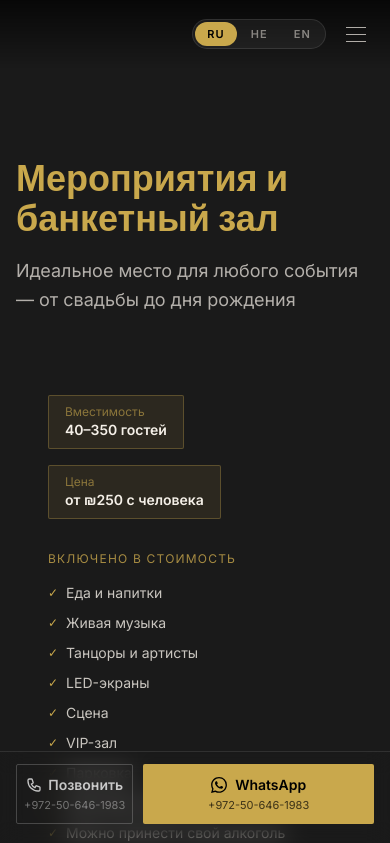
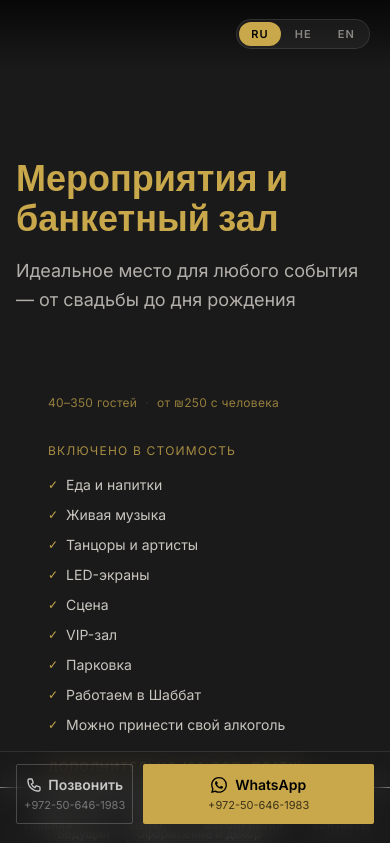
Before and after one commit to ediftw17/panorama-style-website, a Next.js app: page /events in a window 390 px wide. Shown: the top 843 px of the page. Built offline with nearby package versions, Linux system fonts and the light colour scheme.

Commit message:
Mobile: replace hamburger with bottom tab bar, inline capacity/price, add menu popup in EventsCTA

```diff
--- a/app/layout.tsx
+++ b/app/layout.tsx
@@ -114,7 +114,7 @@ export default function RootLayout({
       <body className="bg-background text-cream font-sans antialiased">
         <LanguageProvider>
           <Nav />
-          <main>{children}</main>
+          <main className="pb-14 md:pb-0">{children}</main>
           <Footer />
           <WhatsAppButton />
           <StickyContactBar />
--- a/components/EventsCTA.tsx
+++ b/components/EventsCTA.tsx
@@ -1,5 +1,6 @@
 'use client'
 
+import { useState } from 'react'
 import { useLang } from '@/lib/LanguageContext'
 import { content } from '@/lib/content'
 
@@ -30,8 +31,10 @@ const eventIcons: Record<string, string> = {
 export default function EventsCTA() {
   const { lang } = useLang()
   const t = content[lang].events
+  const menuData = content[lang].menu
+  const [menuOpen, setMenuOpen] = useState(false)
 
-  const phone = '+972508005606'
+  const phone = '+972506461983'
   const whatsapp = '972506461983'
 
   const whatsappMsg = encodeURIComponent(
@@ -43,6 +46,7 @@ export default function EventsCTA() {
   )
 
   return (
+    <>
     <section className="relative bg-background py-20 px-4">
       <div className="max-w-7xl mx-auto">
 
@@ -61,17 +65,12 @@ export default function EventsCTA() {
 
           {/* Left: details */}
           <div className="flex flex-col p-8">
-            {/* Badges */}
-            <div className="flex flex-wrap gap-4 mb-8">
-              <div className="bg-gold/10 border border-gold/30 rounded-sm px-4 py-2">
-                <div className="text-gold/60 text-xs font-sans">{t.capacityLabel}</div>
-                <div className="text-cream font-semibold text-sm font-sans">{t.capacity}</div>
-              </div>
-              <div className="bg-gold/10 border border-gold/30 rounded-sm px-4 py-2">
-                <div className="text-gold/60 text-xs font-sans">{t.priceLabel}</div>
-                <div className="text-cream font-semibold text-sm font-sans">{t.price}</div>
-              </div>
-            </div>
+            {/* Inline capacity + price — no cards */}
+            <p className="text-white/35 text-xs font-sans tracking-wide mb-8">
+              <span className="text-gold/70">{t.capacity}</span>
+              <span className="mx-2 opacity-30">·</span>
+              <span className="text-gold/70">{t.price}</span>
+            </p>
 
             {/* Includes */}
             <div className="mb-6 flex-1">
@@ -131,6 +130,15 @@ export default function EventsCTA() {
               </p>
             </div>
 
+            {/* View menu */}
+            <button
+              onClick={() => setMenuOpen(true)}
+              className="text-gold/60 hover:text-gold text-xs font-sans tracking-widest uppercase mb-5 flex items-center gap-1.5 transition-colors"
+            >
+              <svg className="w-3.5 h-3.5" fill="none" stroke="currentColor" viewBox="0 0 24 24"><path strokeLinecap="round" strokeLinejoin="round" strokeWidth={2} d="M9 5H7a2 2 0 00-2 2v12a2 2 0 002 2h10a2 2 0 002-2V7a2 2 0 00-2-2h-2M9 5a2 2 0 002 2h2a2 2 0 002-2M9 5a2 2 0 012-2h2a2 2 0 012 2" /></svg>
+              {lang === 'he' ? 'לתפריט' : lang === 'en' ? 'View menu' : 'Смотреть меню'}
+            </button>
+
             {/* CTA buttons */}
             <div className="flex flex-col sm:flex-row gap-4">
               <a
@@ -159,5 +167,43 @@ export default function EventsCTA() {
         </div>
       </div>
     </section>
+
+    {/* Menu popup — bottom sheet on mobile, centered modal on desktop */}
+    {menuOpen && (
+      <div className="fixed inset-0 z-50 flex items-end sm:items-center justify-center" onClick={() => setMenuOpen(false)}>
+        <div className="absolute inset-0 bg-black/80 backdrop-blur-sm" />
+        <div
+          className="relative w-full sm:max-w-lg bg-[#111] border-t sm:border border-white/10 sm:rounded-sm max-h-[80vh] overflow-y-auto"
+          onClick={e => e.stopPropagation()}
+        >
+          {/* Handle bar (mobile) */}
+          <div className="flex justify-center pt-3 pb-1 sm:hidden">
+            <div className="w-8 h-0.5 bg-white/20 rounded-full" />
+          </div>
+          <div className="flex items-center justify-between px-6 py-4 border-b border-white/8">
+            <h3 className="font-playfair text-xl text-white">
+              {lang === 'he' ? 'תפריט' : lang === 'en' ? 'Menu' : 'Меню'}
+            </h3>
+            <button onClick={() => setMenuOpen(false)} className="text-white/40 hover:text-white text-2xl leading-none">×</button>
+          </div>
+          <div className="px-6 py-5 space-y-6">
+            {menuData.categories.map((cat: { name: string; items: string[] }) => (
+              <div key={cat.name}>
+                <p className="text-gold/60 text-[10px] tracking-[0.3em] uppercase font-sans mb-2">{cat.name}</p>
+                <div className="flex flex-wrap gap-x-3 gap-y-1">
+                  {cat.items.map((item: string) => (
+                    <span key={item} className="text-white/60 text-sm font-sans">{item}</span>
+                  ))}
+                </div>
+              </div>
+            ))}
+            <p className="text-white/25 text-xs font-sans pt-2 border-t border-white/6">
+              {lang === 'he' ? '* התפריט עשוי להשתנות' : lang === 'en' ? '* Menu subject to change' : '* Меню может изменяться'}
+            </p>
+          </div>
+        </div>
+      </div>
+    )}
+    </>
   )
 }
--- a/components/Nav.tsx
+++ b/components/Nav.tsx
@@ -15,7 +15,6 @@ const langs: { code: Lang; label: string }[] = [
 export default function Nav() {
   const { lang, setLang } = useLang()
   const t = content[lang].nav
-  const [menuOpen, setMenuOpen] = useState(false)
   const [scrolled, setScrolled] = useState(false)
 
   useEffect(() => {
@@ -102,48 +101,26 @@ export default function Nav() {
               ))}
             </div>
 
-            {/* Mobile hamburger */}
-            <button
-              className="md:hidden text-cream/70 hover:text-gold transition-colors p-1"
-              onClick={() => setMenuOpen(!menuOpen)}
-              aria-label="Toggle menu"
-            >
-              <div className="w-5 flex flex-col gap-1.5">
-                <span className={`block h-px bg-current transition-all duration-300 ${menuOpen ? 'rotate-45 translate-y-2' : ''}`} />
-                <span className={`block h-px bg-current transition-all duration-300 ${menuOpen ? 'opacity-0' : ''}`} />
-                <span className={`block h-px bg-current transition-all duration-300 ${menuOpen ? '-rotate-45 -translate-y-2' : ''}`} />
-              </div>
-            </button>
           </div>
         </div>
       </div>
 
-      {/* Mobile drawer */}
-      <div
-        className={`md:hidden overflow-hidden transition-all duration-300 ${
-          menuOpen ? 'max-h-96 opacity-100' : 'max-h-0 opacity-0'
-        }`}
-      >
-        <div className="bg-black/98 backdrop-blur-md border-t border-white/5 px-5 py-2">
+      {/* Mobile bottom tab bar */}
+      <div className="md:hidden fixed bottom-0 left-0 right-0 z-40 bg-black/97 backdrop-blur-md border-t border-white/8 pb-safe">
+        <div className="flex items-stretch h-14">
           {links.map((link) => (
             <Link
               key={link.href}
               href={link.href}
-              className="flex items-center py-3.5 text-cream/60 hover:text-cream text-[13px] font-medium tracking-widest uppercase transition-colors border-b border-white/5 last:border-0"
-              onClick={() => setMenuOpen(false)}
+              className="flex-1 flex flex-col items-center justify-center gap-0.5 text-cream/40 hover:text-gold transition-colors text-[9px] tracking-widest uppercase font-sans"
             >
+              {link.href === '/' && <svg className="w-4 h-4 mb-0.5" fill="none" stroke="currentColor" viewBox="0 0 24 24"><path strokeLinecap="round" strokeLinejoin="round" strokeWidth={1.5} d="M3 12l2-2m0 0l7-7 7 7M5 10v10a1 1 0 001 1h3m10-11l2 2m-2-2v10a1 1 0 01-1 1h-3m-6 0a1 1 0 001-1v-4a1 1 0 011-1h2a1 1 0 011 1v4a1 1 0 001 1m-6 0h6" /></svg>}
+              {link.href === '/menu' && <svg className="w-4 h-4 mb-0.5" fill="none" stroke="currentColor" viewBox="0 0 24 24"><path strokeLinecap="round" strokeLinejoin="round" strokeWidth={1.5} d="M9 5H7a2 2 0 00-2 2v12a2 2 0 002 2h10a2 2 0 002-2V7a2 2 0 00-2-2h-2M9 5a2 2 0 002 2h2a2 2 0 002-2M9 5a2 2 0 012-2h2a2 2 0 012 2" /></svg>}
+              {link.href === '/events' && <svg className="w-4 h-4 mb-0.5" fill="none" stroke="currentColor" viewBox="0 0 24 24"><path strokeLinecap="round" strokeLinejoin="round" strokeWidth={1.5} d="M8 7V3m8 4V3m-9 8h10M5 21h14a2 2 0 002-2V7a2 2 0 00-2-2H5a2 2 0 00-2 2v12a2 2 0 002 2z" /></svg>}
+              {link.href === '/contact' && <svg className="w-4 h-4 mb-0.5" fill="none" stroke="currentColor" viewBox="0 0 24 24"><path strokeLinecap="round" strokeLinejoin="round" strokeWidth={1.5} d="M3 5a2 2 0 012-2h3.28a1 1 0 01.948.684l1.498 4.493a1 1 0 01-.502 1.21l-2.257 1.13a11.042 11.042 0 005.516 5.516l1.13-2.257a1 1 0 011.21-.502l4.493 1.498a1 1 0 01.684.949V19a2 2 0 01-2 2h-1C9.716 21 3 14.284 3 6V5z" /></svg>}
               {link.label}
             </Link>
           ))}
-          <a
-            href={`tel:${WA_PHONE_TEL}`}
-            className="flex items-center gap-2 py-3.5 text-cream/50 hover:text-gold text-[13px] font-sans transition-colors"
-          >
-            <svg className="w-3.5 h-3.5" fill="none" stroke="currentColor" viewBox="0 0 24 24">
-              <path strokeLinecap="round" strokeLinejoin="round" strokeWidth={2} d="M3 5a2 2 0 012-2h3.28a1 1 0 01.948.684l1.498 4.493a1 1 0 01-.502 1.21l-2.257 1.13a11.042 11.042 0 005.516 5.516l1.13-2.257a1 1 0 011.21-.502l4.493 1.498a1 1 0 01.684.949V19a2 2 0 01-2 2h-1C9.716 21 3 14.284 3 6V5z" />
-            </svg>
-            <span dir="ltr">{WA_PHONE_DISPLAY}</span>
-          </a>
         </div>
       </div>
     </nav>
```
